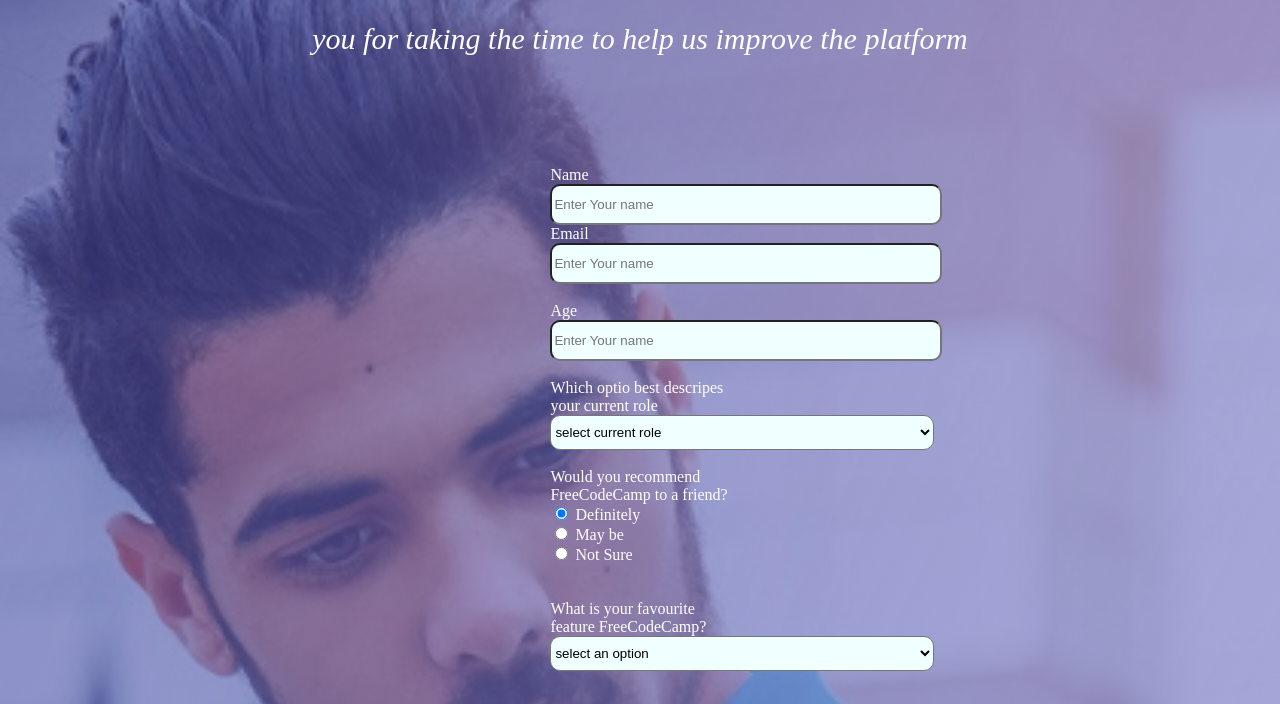
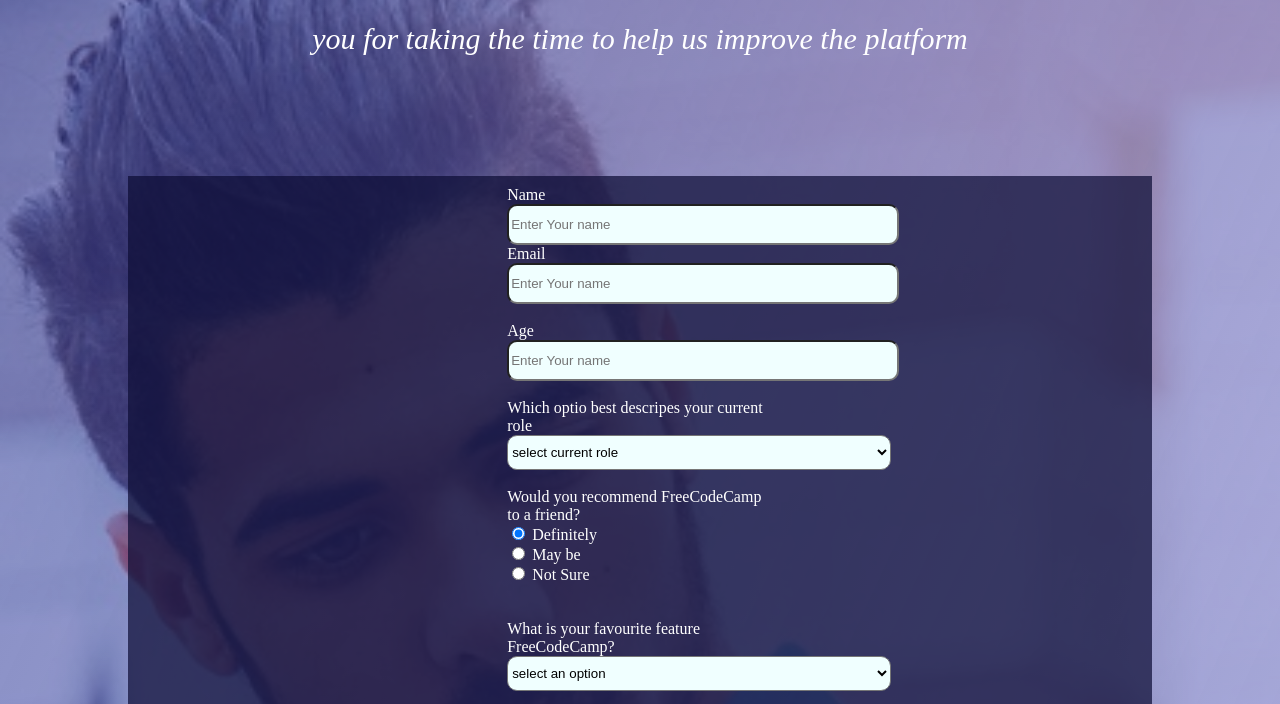
Before and after one commit to kadjialan/survey-page-html, a plain HTML site: page index.html in a window 1280 px wide. Shown: the part 74-778 px from the top of the page. Drawn offline with Linux system fonts and the light colour scheme.

Commit message:
surveydesign

```diff
--- a/asserts/styles/style.css
+++ b/asserts/styles/style.css
@@ -18,10 +18,9 @@ body {
 
 #container {
   display: block;
-  padding: 10px 35%;
-  background-color: rga(12, 12, 53, 71%);
-  margin: 100px;
-  width: -6s0vw;
+  padding: 10px 30%;
+  background-color: rgb(12, 12, 53, 71%);
+  margin: 120px;
 }
 
 .border {
```
